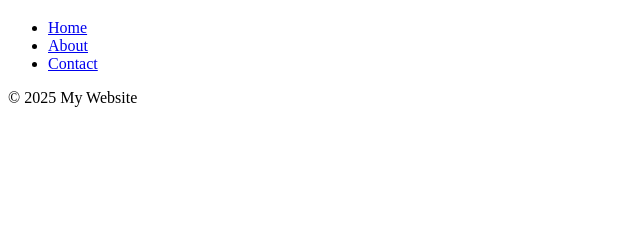
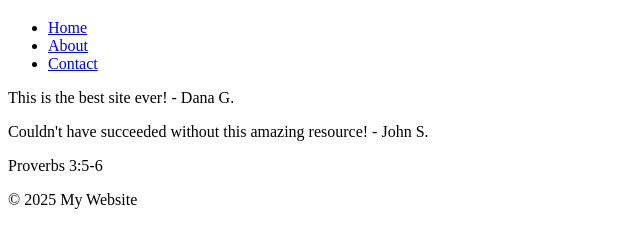
Before and after one commit to KaeTheDev/website-project, a plain HTML site: page index.html in a window 1280 px wide. Shown: the part 61-308 px from the top of the page, without its empty margins (0-640 px from the left). Drawn offline with Linux system fonts and the light colour scheme.

Commit message:
Added testimonials section

```diff
--- a/index.html
+++ b/index.html
@@ -16,6 +16,13 @@
         </ul>
       </nav>
 
+
+      <section>
+        <p>This is the best site ever! - Dana G.</p>
+        <p>Couldn't have succeeded without this amazing resource! - John S.</p>
+        <p>Proverbs 3:5-6</p>
+      </section>
+
       <footer>
         <p>&copy; 2025 My Website</p>
       </footer>
```
